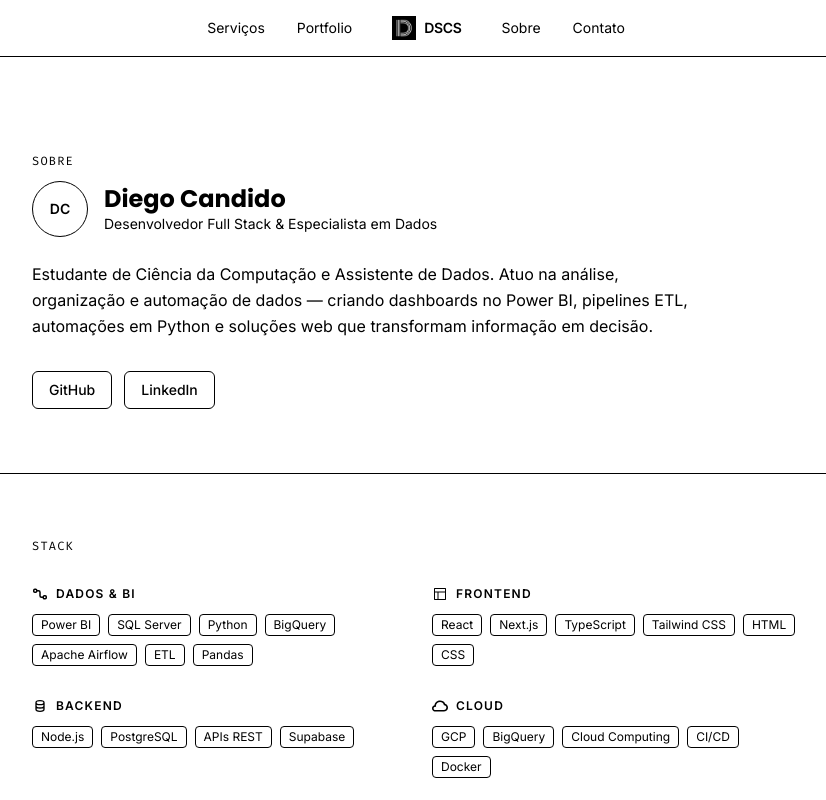
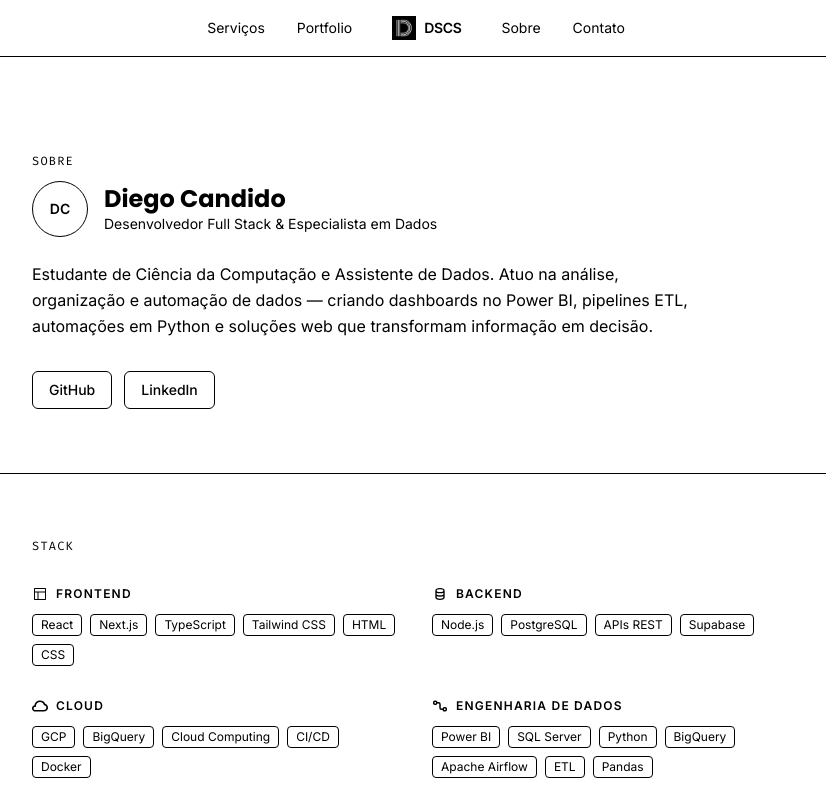
Before and after one commit to diegoscs/site_dscs, a Next.js app: page /sobre in a window 1280 px wide. Shown: the top 800 px of the page, without its empty margins (224-1050 px from the left). Built offline with nearby package versions, Linux system fonts and the light colour scheme.

Commit message:
fix: Restore original skills order (Frontend, Backend, Cloud, Dados)

```diff
--- a/src/app/sobre/page.tsx
+++ b/src/app/sobre/page.tsx
@@ -12,15 +12,6 @@ export const metadata: Metadata = {
 };
 
 const skills = [
-  {
-    categoria: "Dados & BI",
-    items: ["Power BI", "SQL Server", "Python", "BigQuery", "Apache Airflow", "ETL", "Pandas"],
-    icone: (
-      <svg width="16" height="16" viewBox="0 0 16 16" fill="currentColor" aria-hidden="true">
-        <path fillRule="evenodd" d="M2.75 2.5A1.75 1.75 0 001 4.25v1C1 6.216 1.784 7 2.75 7h1a1.75 1.75 0 001.732-1.5H6.5a.75.75 0 01.75.75v3.5A2.25 2.25 0 009.5 12h1.018c.121.848.85 1.5 1.732 1.5h1A1.75 1.75 0 0015 11.75v-1A1.75 1.75 0 0013.25 9h-1a1.75 1.75 0 00-1.732 1.5H9.5a.75.75 0 01-.75-.75v-3.5A2.25 2.25 0 006.5 4H5.482A1.75 1.75 0 003.75 2.5h-1zM2.5 4.25A.25.25 0 012.75 4h1a.25.25 0 01.25.25v1a.25.25 0 01-.25.25h-1a.25.25 0 01-.25-.25v-1zm9.75 6.25a.25.25 0 00-.25.25v1c0 .138.112.25.25.25h1a.25.25 0 00.25-.25v-1a.25.25 0 00-.25-.25h-1z" clipRule="evenodd"/>
-      </svg>
-    ),
-  },
   {
     categoria: "Frontend",
     items: ["React", "Next.js", "TypeScript", "Tailwind CSS", "HTML", "CSS"],
@@ -47,6 +38,15 @@ const skills = [
         <g transform="translate(-84, -3282)">
           <path d="M98.8968326,3293.97071 C88.4628326,3293.97071 87.7908326,3294.27678 86.7908326,3293.53604 C84.6948326,3291.98278 87.1428326,3288.76062 89.2388326,3290.42255 C87.1828326,3283.66917 97.5638326,3281.38814 98.9018326,3287.99895 C102.844833,3287.85838 103.156833,3293.97071 98.8968326,3293.97071 M100.447833,3286.23135 C100.447833,3286.23135 99.7448326,3284.42088 97.8888326,3283.18166 C93.5658326,3280.29647 87.7268326,3282.98725 87.0668326,3288.08569 C86.0858326,3288.35287 85.2678326,3288.92612 84.7218326,3289.70175 C83.6068326,3291.28492 83.7338326,3293.59885 85.4518326,3294.99359 C87.0438326,3296.28564 87.5318326,3295.96462 98.7728326,3295.96462 C100.090833,3295.96462 101.337833,3295.4811 102.282833,3294.67058 C105.282833,3292.09943 104.160833,3287.35591 100.447833,3286.23135"/>
         </g>
+      </svg>
+    ),
+  },
+  {
+    categoria: "Engenharia de Dados",
+    items: ["Power BI", "SQL Server", "Python", "BigQuery", "Apache Airflow", "ETL", "Pandas"],
+    icone: (
+      <svg width="16" height="16" viewBox="0 0 16 16" fill="currentColor" aria-hidden="true">
+        <path fillRule="evenodd" d="M2.75 2.5A1.75 1.75 0 001 4.25v1C1 6.216 1.784 7 2.75 7h1a1.75 1.75 0 001.732-1.5H6.5a.75.75 0 01.75.75v3.5A2.25 2.25 0 009.5 12h1.018c.121.848.85 1.5 1.732 1.5h1A1.75 1.75 0 0015 11.75v-1A1.75 1.75 0 0013.25 9h-1a1.75 1.75 0 00-1.732 1.5H9.5a.75.75 0 01-.75-.75v-3.5A2.25 2.25 0 006.5 4H5.482A1.75 1.75 0 003.75 2.5h-1zM2.5 4.25A.25.25 0 012.75 4h1a.25.25 0 01.25.25v1a.25.25 0 01-.25.25h-1a.25.25 0 01-.25-.25v-1zm9.75 6.25a.25.25 0 00-.25.25v1c0 .138.112.25.25.25h1a.25.25 0 00.25-.25v-1a.25.25 0 00-.25-.25h-1z" clipRule="evenodd"/>
       </svg>
     ),
   },
```
